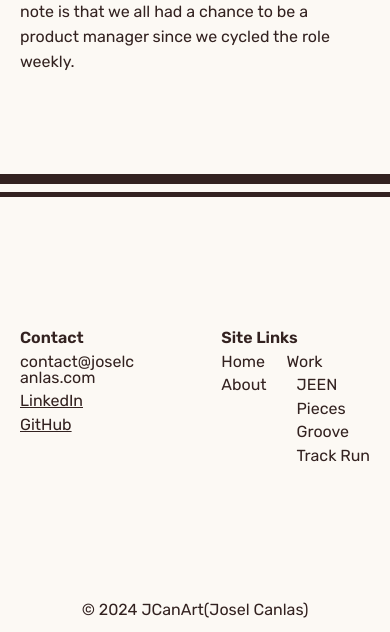
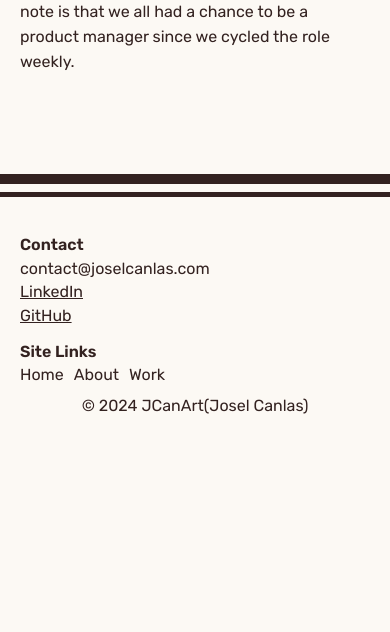
Before and after one commit to JCanDoCode/Portfolio, a PHP site: page /jeen.php in a window 390 px wide. Shown: the part 3275-3907 px from the top of the page. After the commit the page ends 3689 px from the top, so only its background shows below. Run offline with PHP 8.4, Linux system fonts and the light colour scheme; some libraries are stand-ins or nearby versions.

Commit message:
Update 16.1
Footer readjustments.

```diff
--- a/css/style.css
+++ b/css/style.css
@@ -284,23 +284,15 @@ header {
 /* ____________________ Footer ____________________ */
 footer {
     .footer-container {
-        height: 400px;
         padding: var(--margins);
         display: flex;
         justify-content: space-between;
         align-items: center;
 
-        .footer-info {
-            display: flex;
-            font-size: 1.8rem;
-
-            @media (max-width: 675px) {
-                width: 100%;
-                justify-content: space-between;
-            }
-            @media (max-width: 481px) {
-                font-size: 1.6rem;
-            }
+        @media (max-width: 481px) {
+            justify-content: unset;
+            flex-direction: column;
+            gap: 20px;
         }
     }
     .footer-wordmark {
@@ -310,10 +302,10 @@ footer {
         align-items: center;
 
         a {
-            width: 100%;
-            height: 100%;
-            display: flex;
-            align-items: center;
+            .wordmark {
+                width: 100%;
+                height: 90%;
+            }
 
             .cls-1 {
                 font-family: PoetsenOne-Regular, 'Poetsen One';
@@ -334,34 +326,71 @@ footer {
             display: none;
         }
     }
+    .footer-info {
+        display: flex;
+        font-size: 1.8rem;
+
+        @media (max-width: 675px) {
+            width: 100%;
+            justify-content: space-between;
+        }
+        @media (max-width: 481px) {
+            width: 100%;
+            flex-direction: column;
+            gap: 20px;
+            font-size: 1.6rem;
+        }
+    }
     .footer-contact {
         margin-right: 20px;
 
         li {
             margin-top: 7.5px;
-            word-wrap: break-word;
         }
         a {
             color: var(--primary-color);
         }
 
+        @media (max-width: 675px) {
+            width: 45%;
+        }
         @media (max-width: 481px) {
-            width: 117.5px;
+            width: unset;
         }
     }
     .footer-nav {
+        >div>ul {
+
+            @media (max-width: 481px) {
+                display: flex;
+                gap: 10px;
+            }
+        }
         >div>div {
             margin-top: 7.5px;
 
             ul {
                 margin-left: 10px;
+
+                li {
+                    text-wrap: nowrap;
+                }
+
+                @media (max-width: 481px) {
+                    display: none;
+                }
+            }
+
+            @media (max-width: 675px) {
+                margin: 7.5px 0 0 20px;
+            }
+            @media (max-width: 481px) {
+                display: flex;
+                margin: 7.5px 0 0 10px;
             }
         }
         li {
             margin-top: 7.5px;
-            display: flex;
-            flex-direction: column;
-            gap: 7.5px;
         }
         a {
             text-decoration: none;
@@ -369,17 +398,19 @@ footer {
         }
 
         @media (max-width: 675px) {
+            width: 45%;
+
             >div {
                 display: flex;
-
-                div {
-                    margin: 7.5px 0 0 20px;
-                }
             }
+        }
+        @media (max-width: 481px) {
+            width: unset;
         }
     }
     .copyright {
         width: 100%;
+        margin-top: 10px;
         text-align: center;
     }
 }
@@ -961,7 +992,7 @@ pre {
     }
 }
 .footer-stroke {
-    margin-top: 100px;
+    margin: 100px 0 40px;
 
     .thick {
         width: 100%;
```
